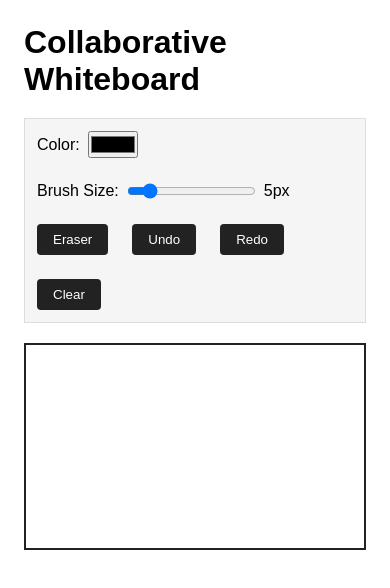
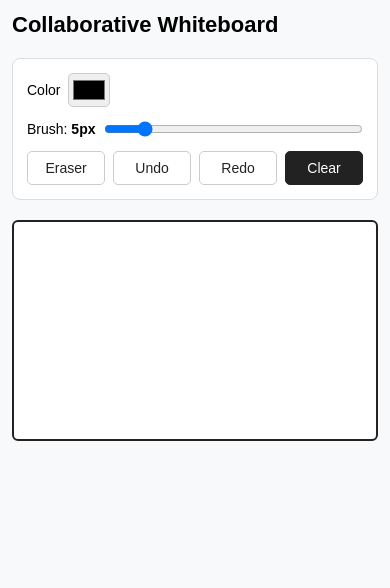
Before and after one commit to L-ikitha/Real-Time_Collaborative_whiteboard-canvas, a React (Vite) app: page / in a window 390 px wide. Shown: the top 588 px of the page. Built offline with nearby package versions, Linux system fonts and the light colour scheme.

Commit message:
style: improve responsive toolbar

```diff
--- a/src/App.css
+++ b/src/App.css
@@ -1,39 +1,88 @@
 .app {
   min-height: 100vh;
   padding: 24px;
+  background: #f8f9fa;
 }
 
 .app h1 {
   margin-bottom: 20px;
+  font-size: 28px;
 }
 
 .toolbar {
   display: flex;
   align-items: center;
-  gap: 24px;
+  gap: 20px;
   margin-bottom: 20px;
-  padding: 12px;
+  padding: 14px;
   border: 1px solid #ddd;
-  background: #f5f5f5;
+  border-radius: 8px;
+  background: white;
   flex-wrap: wrap;
 }
 
-.toolbar label {
+.tool-group {
   display: flex;
   align-items: center;
   gap: 8px;
 }
 
-.toolbar button {
-  padding: 8px 16px;
-  border: none;
+.tool-group label {
+  font-size: 14px;
+  font-weight: 500;
+}
+
+#color-picker {
+  width: 42px;
+  height: 34px;
+  padding: 2px;
+  border: 1px solid #ccc;
+  border-radius: 5px;
+  cursor: pointer;
+}
+
+.brush-control {
+  min-width: 220px;
+}
+
+#brush-size {
+  width: 140px;
+  cursor: pointer;
+}
+
+.tool-actions {
+  display: flex;
+  gap: 8px;
+  flex-wrap: wrap;
+}
+
+.tool-actions button {
+  padding: 8px 14px;
+  border: 1px solid #ccc;
+  border-radius: 5px;
+  background: white;
+  color: #222;
+  cursor: pointer;
+  font-size: 14px;
+}
+
+.tool-actions button:hover {
+  background: #f0f0f0;
+}
+
+.tool-actions button.active {
   background: #222;
   color: white;
-  cursor: pointer;
-  border-radius: 4px;
+  border-color: #222;
 }
 
-.toolbar button:hover {
+.tool-actions .clear-button {
+  background: #222;
+  color: white;
+  border-color: #222;
+}
+
+.tool-actions .clear-button:hover {
   opacity: 0.8;
 }
 
@@ -48,5 +97,39 @@ canvas {
   max-width: 1000px;
   height: auto;
   border: 2px solid #222;
+  border-radius: 6px;
   background: white;
+  touch-action: none;
 }
+
+@media (max-width: 700px) {
+  .app {
+    padding: 12px;
+  }
+
+  .app h1 {
+    font-size: 22px;
+  }
+
+  .toolbar {
+    align-items: flex-start;
+    flex-direction: column;
+    gap: 14px;
+  }
+
+  .brush-control {
+    width: 100%;
+  }
+
+  #brush-size {
+    flex: 1;
+  }
+
+  .tool-actions {
+    width: 100%;
+  }
+
+  .tool-actions button {
+    flex: 1;
+  }
+}
--- a/src/components/Toolbar.tsx
+++ b/src/components/Toolbar.tsx
@@ -23,9 +23,11 @@ function Toolbar({
 }: ToolbarProps) {
   return (
     <div className="toolbar">
-      <label>
-        Color:
+      <div className="tool-group">
+        <label htmlFor="color-picker">Color</label>
+
         <input
+          id="color-picker"
           type="color"
           value={color}
           disabled={isEraser}
@@ -33,11 +35,15 @@ function Toolbar({
             onColorChange(event.target.value)
           }
         />
+      </div>
+
+      <div className="tool-group brush-control">
+        <label htmlFor="brush-size">
+          Brush: <strong>{brushSize}px</strong>
         </label>
 
-      <label>
-        Brush Size:
         <input
+          id="brush-size"
           type="range"
           min="1"
           max="30"
@@ -46,25 +52,39 @@ function Toolbar({
             onBrushSizeChange(Number(event.target.value))
           }
         />
+      </div>
 
-        <span>{brushSize}px</span>
-      </label>
-
-      <button onClick={() => onEraserChange(!isEraser)}>
+      <div className="tool-actions">
+        <button
+          type="button"
+          onClick={() => onEraserChange(!isEraser)}
+          className={isEraser ? "active" : ""}
+        >
           {isEraser ? "Pen" : "Eraser"}
         </button>
 
-      <button onClick={onUndo}>
+        <button
+          type="button"
+          onClick={onUndo}
+        >
           Undo
         </button>
 
-      <button onClick={onRedo}>
+        <button
+          type="button"
+          onClick={onRedo}
+        >
           Redo
         </button>
 
-      <button onClick={onClear}>
+        <button
+          type="button"
+          onClick={onClear}
+          className="clear-button"
+        >
           Clear
         </button>
+      </div>
     </div>
   );
 }
```
Lines whose indentation alone changed are shown as unchanged.
